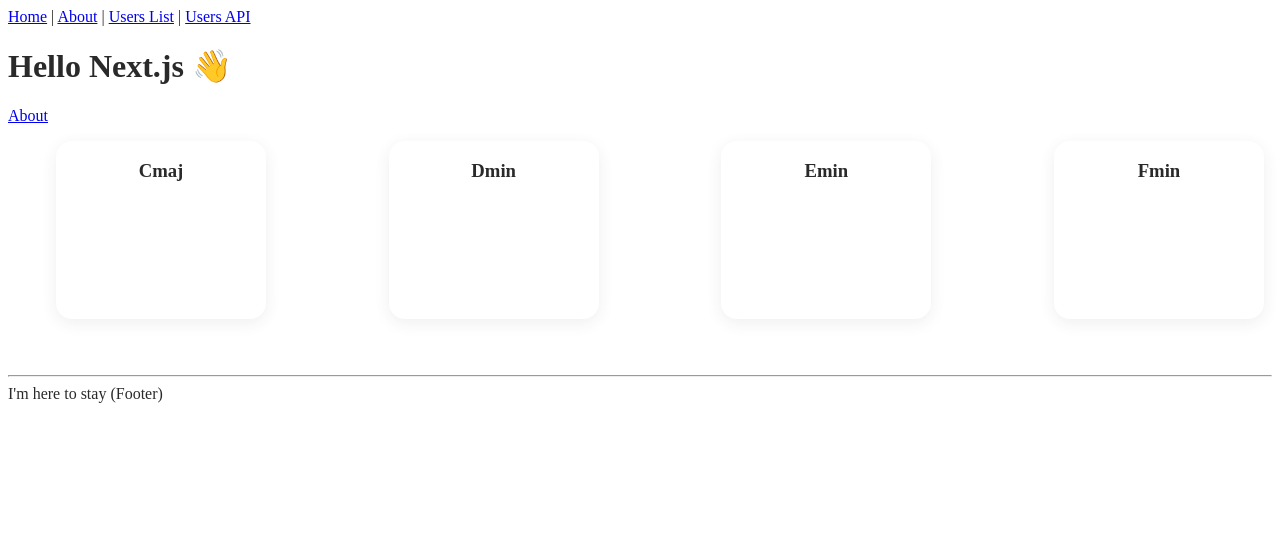
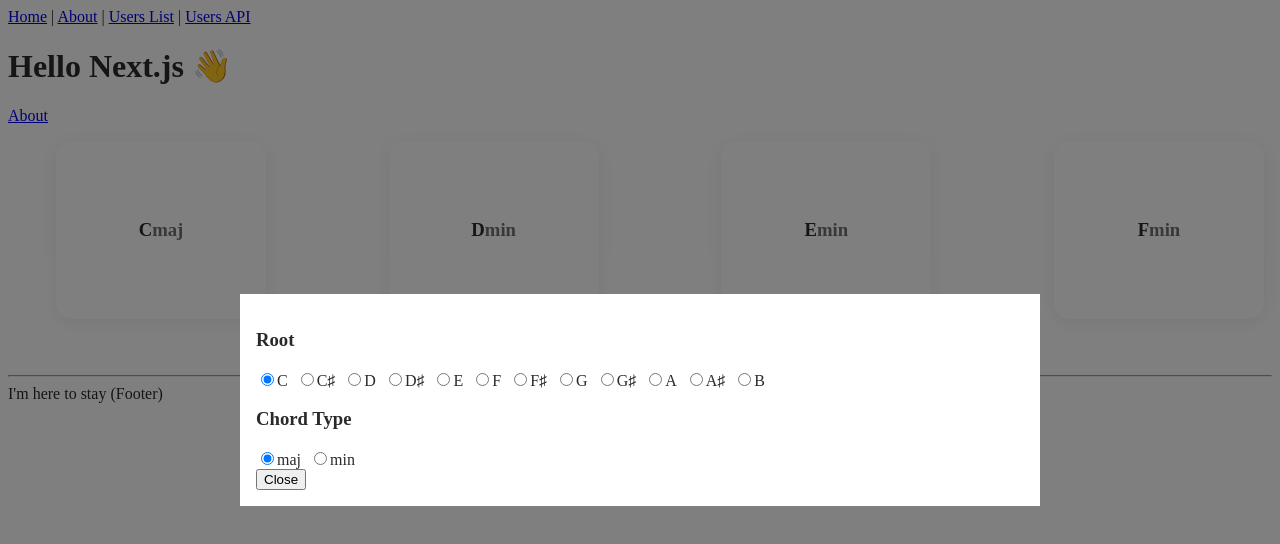
Before and after one commit to musyu36/chordrop, a Next.js app: page / in a window 1280 px wide. Shown: the top 544 px of the page. Built offline with nearby package versions, Linux system fonts and the light colour scheme.

Commit message:
feat: モーダルコンポーネントを追加

```diff
--- /dev/null
+++ b/atoms/ModalAtom.ts
@@ -0,0 +1,6 @@
+import { atom } from 'recoil'
+
+export const modalState = atom<boolean>({
+  key: 'modal',
+  default: true,
+})
--- a/components/ChordPanel.tsx
+++ b/components/ChordPanel.tsx
@@ -1,4 +1,6 @@
 import * as React from 'react'
+import { SetterOrUpdater, useRecoilState } from 'recoil'
+import { modalState } from '../atoms/ModalAtom'
 import { Chord } from '../interfaces'
 import styles from '../styles/component/ChordPanel.module.scss'
 
@@ -6,13 +8,35 @@ type Props = {
   chord: Chord
 }
 
-const ChordPanel = ({ chord }: Props) => (
+const ChordPanel = ({ chord }: Props) => {
+  const [_, setModalValue]: [
+    boolean,
+    SetterOrUpdater<boolean>
+  ] = useRecoilState(modalState)
+
+  const openModal = (e: React.MouseEvent) => {
+    e.stopPropagation()
+    setModalValue(true)
+  }
+
+  return (
     <div className={`${styles.panel} shadow`}>
-    <h3>
+      <h3
+        className={styles.root}
+        onClick={openModal}
+        onMouseDown={(e) => e.stopPropagation()}
+      >
         {chord.root.name}
+      </h3>
+      <h3
+        className={styles.chordType}
+        onClick={openModal}
+        onMouseDown={(e) => e.stopPropagation()}
+      >
         {chord.chordType.name}
       </h3>
     </div>
   )
+}
 
 export default ChordPanel
--- /dev/null
+++ b/components/Modal.tsx
@@ -0,0 +1,194 @@
+import React from 'react'
+import { Dispatch, SetStateAction, useState } from 'react'
+import { SetterOrUpdater, useRecoilState } from 'recoil'
+import { modalState } from '../atoms/ModalAtom'
+import { Chord, Note, ChordType } from '../interfaces'
+import styles from '../styles/component/Modal.module.scss'
+
+type Props = {
+  chord: Chord
+}
+
+type RootRadio = {
+  note: Note
+  checked: boolean
+}
+
+type ChordTypeRadio = {
+  chordType: ChordType
+  checked: boolean
+}
+
+const initialRootRadioButtons: RootRadio[] = [
+  {
+    note: { number: 0, name: 'C' },
+    checked: true,
+  },
+  {
+    note: { number: 1, name: 'C♯' },
+    checked: false,
+  },
+  {
+    note: { number: 2, name: 'D' },
+    checked: false,
+  },
+  {
+    note: { number: 3, name: 'D♯' },
+    checked: false,
+  },
+  {
+    note: { number: 4, name: 'E' },
+    checked: false,
+  },
+  {
+    note: { number: 5, name: 'F' },
+    checked: false,
+  },
+  {
+    note: { number: 6, name: 'F♯' },
+    checked: false,
+  },
+  {
+    note: { number: 7, name: 'G' },
+    checked: false,
+  },
+  {
+    note: { number: 8, name: 'G♯' },
+    checked: false,
+  },
+  {
+    note: { number: 9, name: 'A' },
+    checked: false,
+  },
+  {
+    note: { number: 10, name: 'A♯' },
+    checked: false,
+  },
+  {
+    note: { number: 11, name: 'B' },
+    checked: false,
+  },
+]
+
+const initialChordTypeRadioButtons: ChordTypeRadio[] = [
+  {
+    chordType: {
+      array: [4, 7],
+      name: 'maj',
+    },
+    checked: true,
+  },
+  {
+    chordType: {
+      array: [3, 7],
+      name: 'min',
+    },
+    checked: false,
+  },
+]
+
+const Modal: React.FC = () => {
+  const [modalValue, setModalValue]: [
+    boolean,
+    SetterOrUpdater<boolean>
+  ] = useRecoilState(modalState)
+
+  const [rootRadioButtonsState, setRootRadioButtonsState]: [
+    RootRadio[],
+    Dispatch<SetStateAction<RootRadio[]>>
+  ] = useState(initialRootRadioButtons)
+
+  const [chordTypeRadioButtonsState, setChordTypeRadioButtonsState]: [
+    ChordTypeRadio[],
+    Dispatch<SetStateAction<ChordTypeRadio[]>>
+  ] = useState(initialChordTypeRadioButtons)
+
+  const handleRootRadioClick = (e: React.ChangeEvent<HTMLInputElement>) => {
+    const selectedName: string = e.target.value
+    const newState: RootRadio[] = rootRadioButtonsState.map(
+      (rootRadioButton: RootRadio) => {
+        return rootRadioButton.note.name === selectedName
+          ? { ...rootRadioButton, checked: true }
+          : { ...rootRadioButton, checked: false }
+      }
+    )
+    setRootRadioButtonsState(newState)
+  }
+
+  const handleChordTypeRadioClick = (
+    e: React.ChangeEvent<HTMLInputElement>
+  ) => {
+    const selectedName: string = e.target.value
+    const newState: ChordTypeRadio[] = chordTypeRadioButtonsState.map(
+      (chordTypeButton: ChordTypeRadio) => {
+        return chordTypeButton.chordType.name === selectedName
+          ? { ...chordTypeButton, checked: true }
+          : { ...chordTypeButton, checked: false }
+      }
+    )
+    setChordTypeRadioButtonsState(newState)
+  }
+
+  const closeModal = () => {
+    setModalValue(false)
+  }
+
+  if (modalValue)
+    return (
+      <div className={`${styles.overlay}`} onClick={closeModal}>
+        <div
+          className={`${styles.content}`}
+          onClick={(e: React.MouseEvent) => e.stopPropagation()}
+        >
+          <div>
+            <h3>Root</h3>
+            <form action="">
+              {rootRadioButtonsState.map((rootRadioButton, index) => {
+                return (
+                  <label key={index} style={{ marginRight: '8px' }}>
+                    <span className="radio-set">
+                      <input
+                        type="radio"
+                        name={rootRadioButton.note.name}
+                        value={rootRadioButton.note.name}
+                        checked={rootRadioButton.checked}
+                        onChange={handleRootRadioClick}
+                      />
+                      {rootRadioButton.note.name}
+                    </span>
+                  </label>
+                )
+              })}
+            </form>
+          </div>
+          <div>
+            <h3>Chord Type</h3>
+            <form action="">
+              {chordTypeRadioButtonsState.map((chordTypeRadioButton, index) => {
+                return (
+                  <label key={index} style={{ marginRight: '8px' }}>
+                    <span className="radio-set">
+                      <input
+                        type="radio"
+                        name={chordTypeRadioButton.chordType.name}
+                        value={chordTypeRadioButton.chordType.name}
+                        checked={chordTypeRadioButton.checked}
+                        onChange={handleChordTypeRadioClick}
+                      />
+                      {chordTypeRadioButton.chordType.name}
+                    </span>
+                  </label>
+                )
+              })}
+            </form>
+          </div>
+          <button onClick={closeModal}>Close</button>
+        </div>
+      </div>
+    )
+  else {
+    return <></>
+  }
+}
+
+export default Modal
--- a/package.json
+++ b/package.json
@@ -11,6 +11,7 @@
     "next": "latest",
     "react": "^17.0.1",
     "react-dom": "^17.0.1",
+    "recoil": "^0.2.0",
     "sass": "^1.32.12"
   },
   "devDependencies": {
--- a/pages/index.tsx
+++ b/pages/index.tsx
@@ -1,7 +1,9 @@
 import Link from 'next/link'
 import Layout from '../components/Layout'
 import Chords from '../components/Chords'
+import Modal from '../components/Modal'
 import { Chord } from '../interfaces'
+import { RecoilRoot } from 'recoil'
 
 const chords: Chord[] = [
   {
@@ -47,6 +49,7 @@ const chords: Chord[] = [
 ]
 
 const IndexPage = () => (
+  <RecoilRoot>
     <Layout title="Home | Next.js + TypeScript Example">
       <h1>Hello Next.js 👋</h1>
       <p>
@@ -55,7 +58,9 @@ const IndexPage = () => (
         </Link>
       </p>
       <Chords chords={chords} />
+      <Modal />
     </Layout>
+  </RecoilRoot>
 )
 
 export default IndexPage
--- a/styles/component/ChordPanel.module.css
+++ b/styles/component/ChordPanel.module.css
@@ -4,5 +4,10 @@
   width: 210px;
   height: 178px;
   justify-content: center;
+  align-items: center;
   border-radius: 16px;
 }
+
+.panel .chordType {
+  color: var(--c-gray);
+}
--- a/styles/component/ChordPanel.module.min.css
+++ b/styles/component/ChordPanel.module.min.css
@@ -1 +1 @@
-.panel{position:relative;display:flex;width:210px;height:178px;justify-content:center;border-radius:16px}
+.panel{position:relative;display:flex;width:210px;height:178px;justify-content:center;align-items:center;border-radius:16px}.panel .chordType{color:var(--c-gray)}
--- a/styles/component/ChordPanel.module.scss
+++ b/styles/component/ChordPanel.module.scss
@@ -4,5 +4,12 @@
   width: 210px;
   height: 178px;
   justify-content: center;
+  align-items: center;
   border-radius: 16px;
+
+  .root {
+  }
+  .chordType {
+    color: var(--c-gray);
+  }
 }
--- /dev/null
+++ b/styles/component/Modal.module.css
@@ -0,0 +1,20 @@
+@charset "UTF-8";
+.overlay {
+  /* 画面全体を覆う設定 */
+  position: fixed;
+  top: 0;
+  left: 0;
+  width: 100%;
+  height: 100%;
+  background-color: rgba(0, 0, 0, 0.5);
+  display: flex;
+  align-items: center;
+  justify-content: center;
+}
+
+.overlay .content {
+  z-index: 2;
+  width: 60%;
+  padding: 1em;
+  background: #fff;
+}
--- /dev/null
+++ b/styles/component/Modal.module.min.css
@@ -0,0 +1 @@
+.overlay{position:fixed;top:0;left:0;width:100%;height:100%;background-color:rgba(0,0,0,0.5);display:flex;align-items:center;justify-content:center}.overlay .content{z-index:2;width:60%;padding:1em;background:#fff}
--- /dev/null
+++ b/styles/component/Modal.module.scss
@@ -0,0 +1,20 @@
+.overlay {
+  /* 画面全体を覆う設定 */
+  position: fixed;
+  top: 0;
+  left: 0;
+  width: 100%;
+  height: 100%;
+  background-color: rgba(0, 0, 0, 0.5);
+
+  display: flex;
+  align-items: center;
+  justify-content: center;
+
+  .content {
+    z-index: 2;
+    width: 60%;
+    padding: 1em;
+    background: #fff;
+  }
+}
```
Also changed, not shown: atoms/ChordListAtom.ts (added, +48 -0 lines), 1 other file (tests, documents, lock files or other folders). Lines whose indentation alone changed are shown as unchanged.
